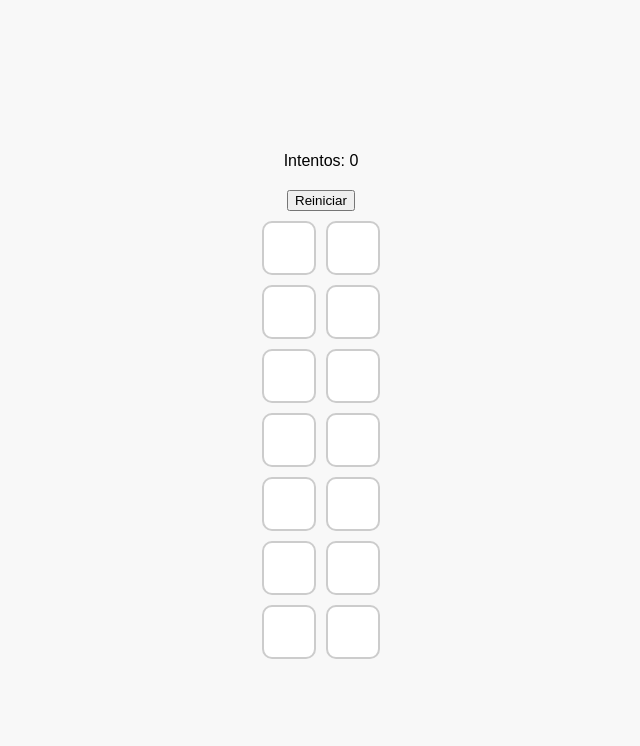
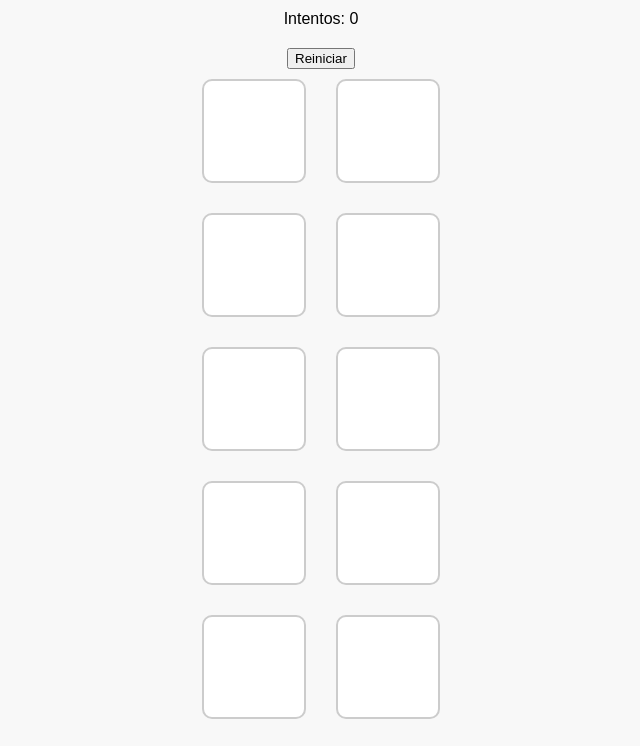
Before and after one commit to Chelisbond/memory_family, a plain HTML site: page index.html in a window 1280 px wide. Shown: the top 746 px of the page, without its empty margins (319-959 px from the left). Drawn offline with Linux system fonts and the light colour scheme.

Commit message:
Update style.css

```diff
--- a/style.css
+++ b/style.css
@@ -19,14 +19,14 @@ h1 {
 .tablero {
   display: grid;
   grid-template-columns: repeat(2, 1fr); /* 2 columnas */
-  gap: 10px;
+  gap: 30px;
   justify-content: center;
   max-width:300px;
 }
 
 .carta {
-  width: 50px;
-  height: 50px;
+  width: 100px;
+  height: 100px;
   background-color: #fff;
   border: 2px solid #ccc;
   border-radius: 10px;
```
